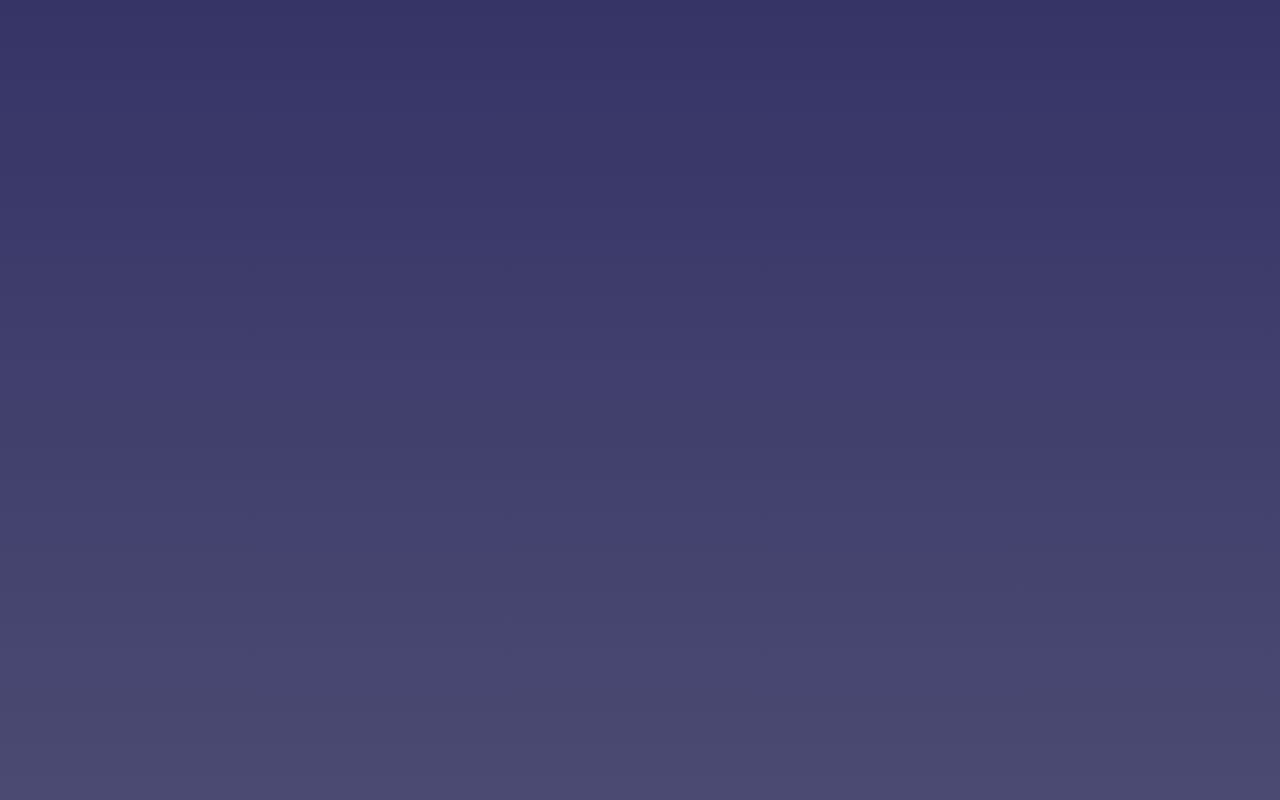
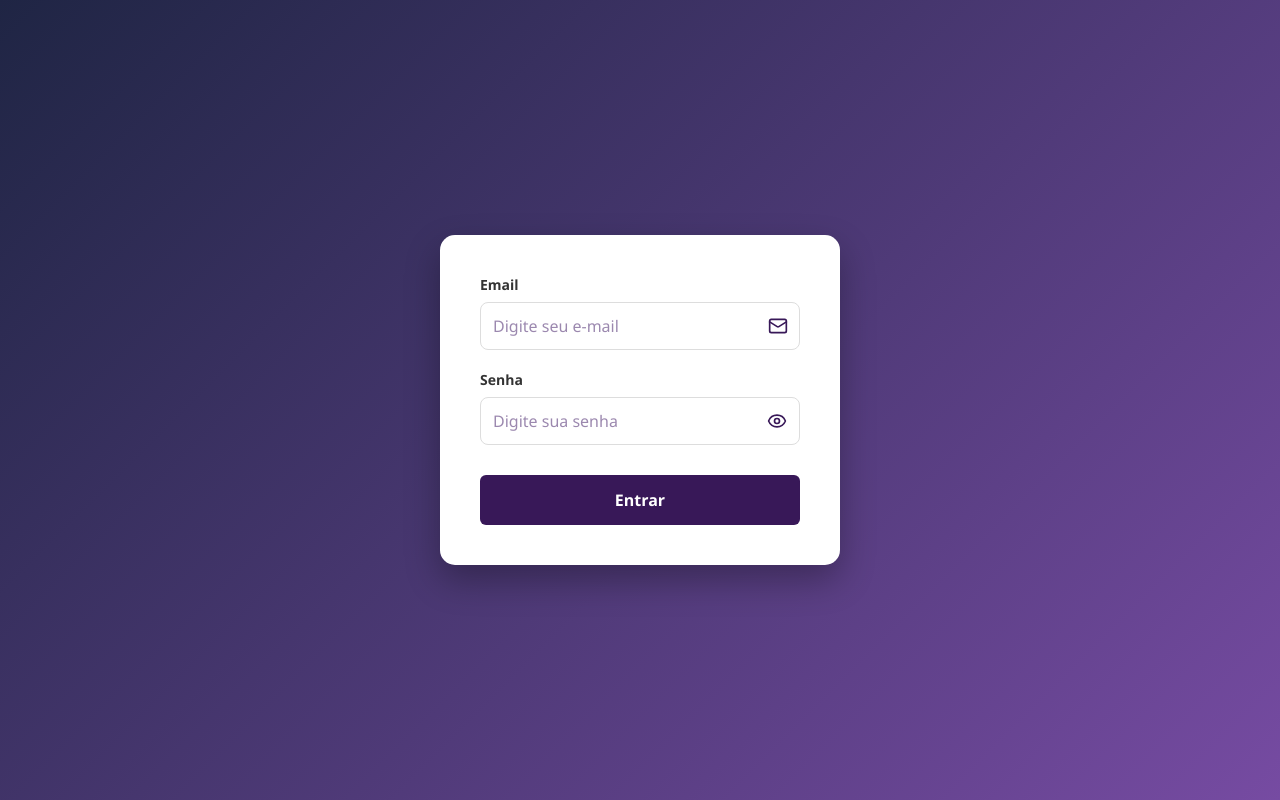
Before and after one commit to Alexan-C/Banco_de_Jogos, a React (Vite) app in the folder frontend/: page /login in a window 1280 px wide. Before the commit this address had no page. Built offline with nearby package versions, Linux system fonts and the light colour scheme.

Commit message:
Login: senha e email funcionando junto do banco e página feita

```diff
--- a/frontend/package.json
+++ b/frontend/package.json
@@ -11,6 +11,7 @@
   },
   "dependencies": {
     "axios": "^1.15.0",
+    "lucide-react": "^1.8.0",
     "react": "^19.2.4",
     "react-dom": "^19.2.4",
     "react-router-dom": "^7.14.1"
--- a/frontend/src/Router/router.tsx
+++ b/frontend/src/Router/router.tsx
@@ -9,7 +9,7 @@ function Router(){
         <BrowserRouter>
           <Routes>
             <Route path="/" element = {<Home/>}/>
-            <Route path="/cadastro" element = {<Form/>}/>
+            <Route path="/login" element = {<Form/>}/>
           </Routes>
         </BrowserRouter>
     )
--- a/frontend/src/pages/form.css
+++ b/frontend/src/pages/form.css
@@ -1,11 +1,140 @@
-*{
+
+* {
     margin: 0;
     padding: 0;
     box-sizing: border-box;
+    font-family: 'Segoe UI', Tahoma, Geneva, Verdana, sans-serif;
 }
 
-body{
-    min-height: 100vh;
+input:focus, button:focus {
+    outline: none !important;
+}
+
+.container {
+    display: flex;
+    justify-content: center;
+    align-items: center;
     width: 100vw;
-    background: linear-gradient(180deg, #07045e 0%, rgba(30, 29, 79, 0.8) 100%);
+    height: 100vh;
+    background: linear-gradient(135deg, #1f2544 0%, #764ba2 100%);
+    position: fixed;
+    top: 0;
+    left: 0;
 }
+
+
+.quadrado-branco {
+    background-color: white;
+    padding: 2.5rem;
+    border-radius: 15px;
+    box-shadow: 0 15px 35px rgba(0, 0, 0, 0.3);
+    width: 100%;
+    max-width: 400px;
+    z-index: 10;
+}
+
+label {
+    display: block;
+    margin-bottom: 8px;
+    font-size: 14px;
+    font-weight: 600;
+    color: #333;
+}
+
+.iconeEmailDiv {
+    position: relative;
+    display: flex;
+    align-items: center;
+    margin-bottom: 20px;
+    border-radius: 8px;
+}
+
+
+.iconeEmailDiv input {
+    width: 100%;
+    padding: 12px;
+    padding-right: 40px;
+    border: 1px solid #ddd;
+    border-radius: 8px;
+    outline: none !important;
+    font-size: 16px;
+    transition: border-color 0.3s;
+}
+
+.iconeEmailDiv input:focus {
+    border-color: #764ba2;
+}
+.iconeEmailDiv:focus-within{
+    border-color: #764ba2;
+    box-shadow: 0 0 0 1px #764ba2;
+}
+.iconeEmail {
+    position: absolute;
+    right: 12px;
+    color: #381858;
+    pointer-events: none;
+}
+
+.mostrarSenhaDiv {
+    display: flex;
+    align-items: center;
+    border: 1px solid #ddd;
+    border-radius: 8px;
+    padding: 0 12px;
+    background-color: white;
+    height: 48px;
+    margin-bottom: 20px;
+    transition: 0.3s;
+}
+
+
+.mostrarSenhaDiv input {
+    flex: 1;
+    border: none !important;
+    outline: none !important;
+    box-shadow: none !important;
+    background-color: transparent !important;
+    padding: 12px 0;
+    font-size: 16px;
+}
+
+.mostrarSenhaDiv:focus-within {
+    border-color: #764ba2;
+    box-shadow: 0 0 0 1px #764ba2;
+}
+
+
+
+.mostrarSenha {
+    background: transparent !important;
+    border: none !important;
+    outline: none !important;
+    color: #381858;
+    cursor: pointer;
+    display: flex;
+    align-items: center;
+    padding: 0;
+    margin-left: 8px;
+    transition: color 0.2s;
+    flex-shrink: 0;
+}
+
+
+button[type="button"].btn-conectar,
+.quadrado-branco button:not(.mostrarSenha) {
+    width: 100%;
+    padding: 14px;
+    background-color: #381858;
+    color: white;
+    border: none;
+    border-radius: 6px;
+    cursor: pointer;
+    font-weight: bold;
+    font-size: 16px;
+    margin-top: 10px;
+}
+
+input::placeholder {
+    color: #5a3a7a;
+    opacity: 0.6;
+}
--- a/frontend/src/pages/form.tsx
+++ b/frontend/src/pages/form.tsx
@@ -1,19 +1,69 @@
-// import { useState } from 'react';
-// import axios from 'axios';
-// import { useNavigate } from 'react-router-dom';
+import { useState } from 'react';
+import "./form.css"
+import { Mail, Eye, EyeOff } from 'lucide-react';
+import api from '../services/api.ts';
 
 
-function Form() {
+
+export function Login(){
+    const [email, setEmail] = useState('');
+    const[senha, setSenha] = useState ('');
+    const [mostrarSenha, setMostrarSenha] = useState(false)
+
+    const handleLogin = async(e: React.FormEvent) =>{
+        e.preventDefault();
+        if (!email || !senha){
+            alert("Preencha todos os campos");
+            return
+        }
+        try {
+                const response = await api.post('/auth/login', {email, senha})
+                alert("Sucesso!")
+                localStorage.setItem('token', response.data.access_token)
+                } catch (error){
+                    console.error("Erro no login", error)
+                    alert("E-mail ou senha incorretos")
+                }
+    }
+
+
+
     return(
-    <div className="Telafundo">
-        <div className="quadradobranco">
-            <div className="header">
-                <h1>
-                    <h1>"Bem-vindo' : 'Criar Conta'</h1>
-                </h1>
+        <>
+            <title>Login</title>
+            <div>
+                <form onSubmit={handleLogin}>
+                    <fieldset>
+                        <legend>
+                            <div className='container'>
+                                <div className='quadrado-branco'>
+                                    <label>Email</label>
+                                    <div className='iconeEmailDiv'>
+                                        <Mail className='iconeEmail' size={20}/>
+                                        <input type="text" id='email' placeholder='Digite seu e-mail'
+                                        onChange={(e) => setEmail(e.target.value)} value={email}/>
+                                        </div>
+                                    <div>
+                                        <label>Senha</label>
+                                        <div className='mostrarSenhaDiv'>
+
+                                        <input type={mostrarSenha ? "text" : "password"} id='senha' placeholder= 'Digite sua senha' onChange={(e) => setSenha(e.target.value)} value={senha}/>
+                                        <button type='button' className='mostrarSenha'
+                                        onClick={() => setMostrarSenha(!mostrarSenha)}
+                                        >
+                                            {mostrarSenha ? <EyeOff size={20}/>: <Eye size={20}/>}
+                                        </button>
+                                        </div>
+                                    </div>
+                                    <button type='submit'>Entrar</button>
+                                </div>
+                            </div>
+                        </legend>
+                    </fieldset>
+                </form>
             </div>
-        </div>
-    </div>
-)}
+            </>
+        );
 
-export default Form
+}
+    export default Login
--- a/frontend/src/services/api.ts
+++ b/frontend/src/services/api.ts
@@ -1,7 +1,7 @@
 import axios from "axios";
 
 const  api = axios.create({
-    baseURL: 'http//localhost:8000'
+    baseURL: 'http://localhost:8000'
 });
 
 api.interceptors.request.use((config) => {
```
Also changed, not shown: frontend/src/components/login.tsx (deleted, +0 -35 lines), 1 other file (tests, documents, lock files or other folders).
